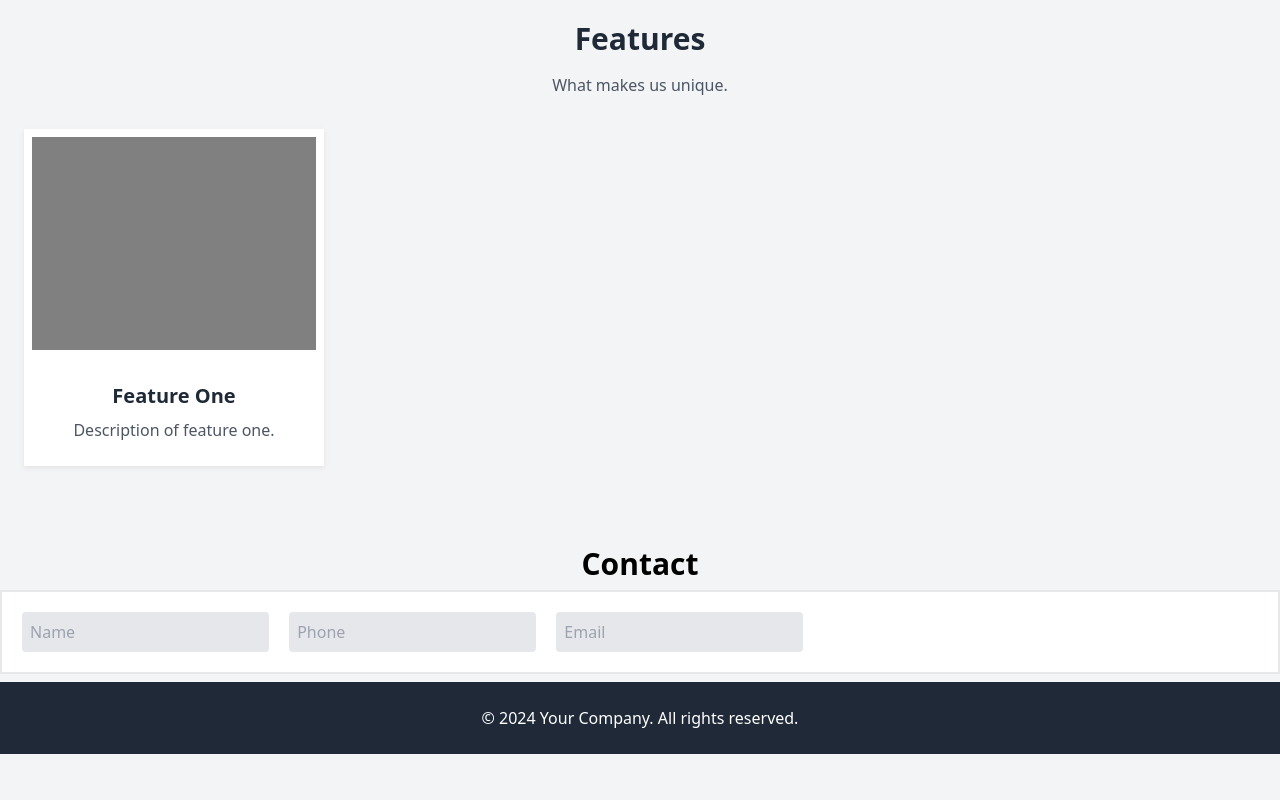
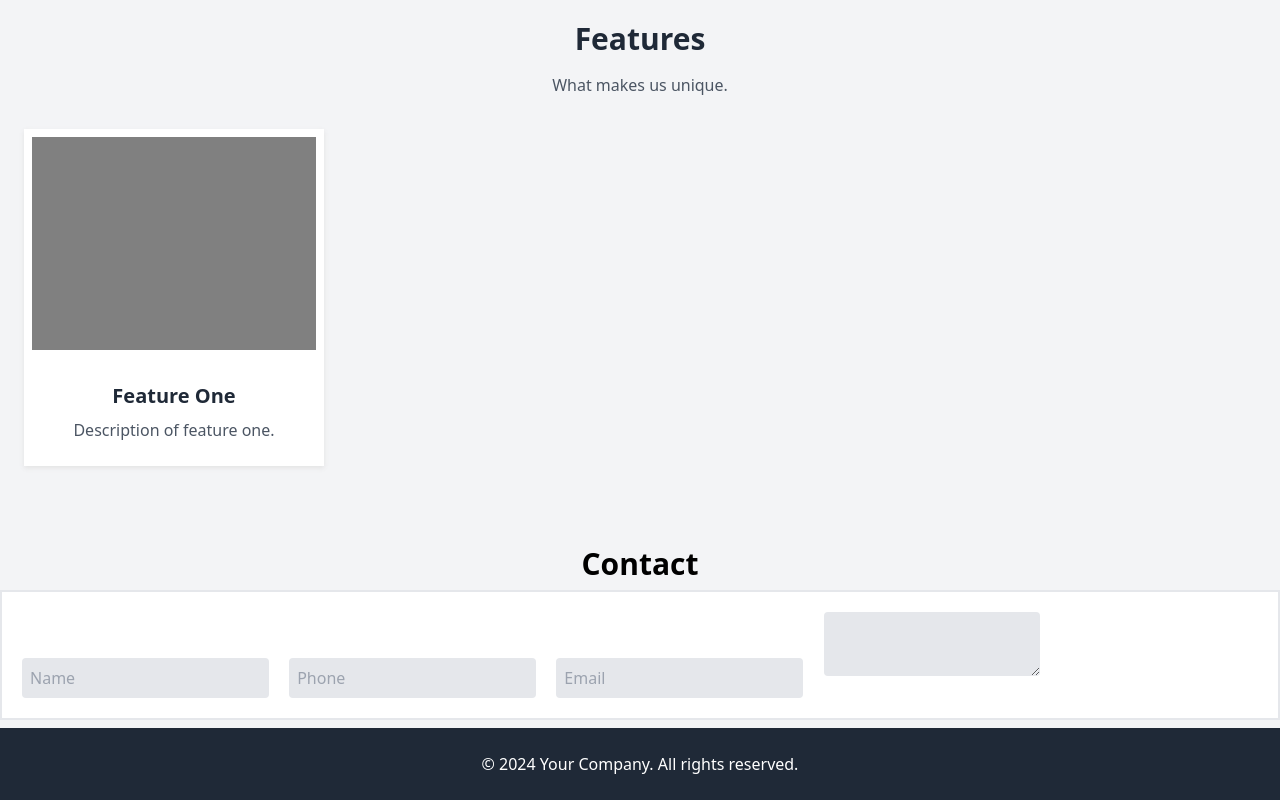
Before and after one commit to sonu-shivcharan/landing-page, a plain HTML site: page index.html in a window 1280 px wide. Shown: the part 859-1659 px from the top of the page. Before the commit the page ends 1613 px from the top, so only its background shows below. Drawn offline with nearby package versions, Linux system fonts and the light colour scheme.

Commit message:
update index.html

```diff
--- a/index.html
+++ b/index.html
@@ -71,7 +71,7 @@
         <input placeholder="Name" class="bg-gray-200 rounded p-2 m-2"></input>
         <input placeholder="Phone" class="bg-gray-200 rounded p-2 m-2" ></input>
         <input placeholder="Email" class="bg-gray-200 rounded p-2 m-2"></input>
-
+        <textarea class="bg-gray-200 rounded p-2 m-2"></textarea>
       </form>
       </div>
     </section>
```
